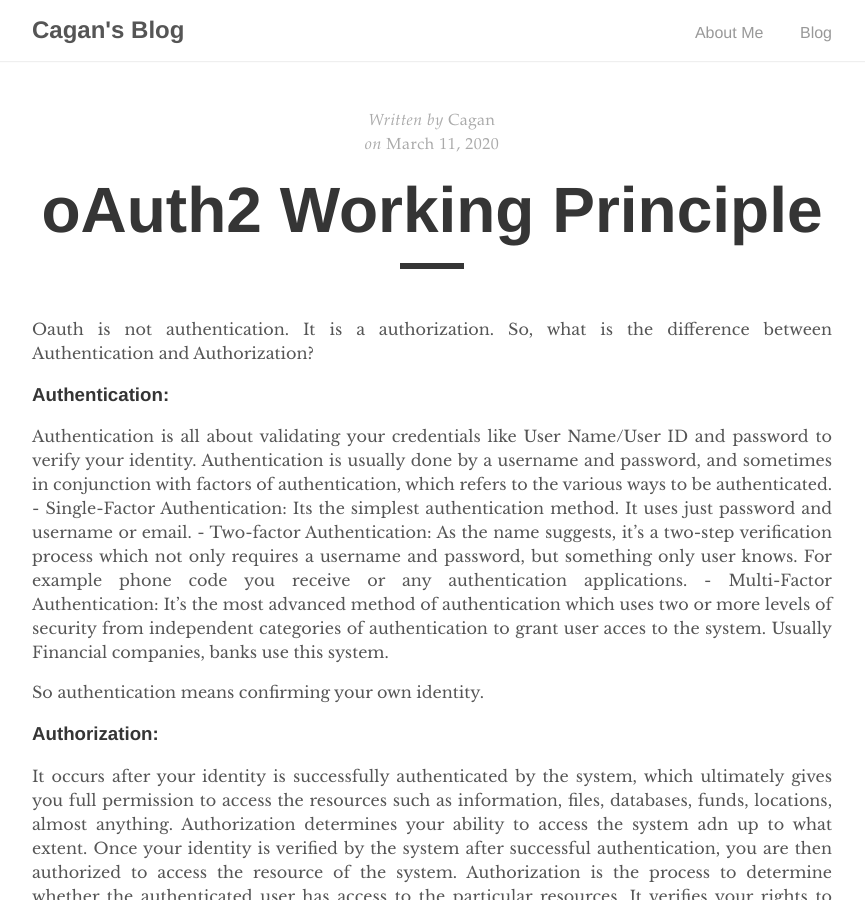
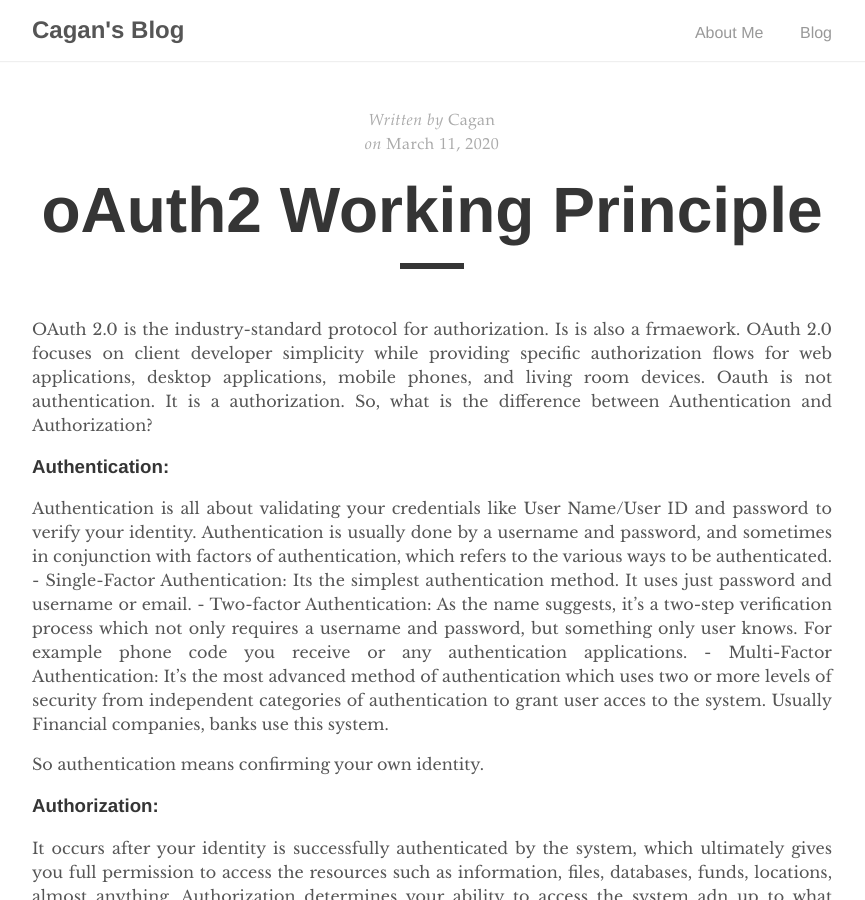
Before and after one commit to cagan/cagan.github.io, a Jekyll site: the page built from _posts/2020-03-11-How-Actually-oAuth-Works.md, in a window 1280 px wide and 900 px high. Shown: the whole window, without its empty margins (208-1073 px from the left). Built offline with Jekyll 4.4.1, drawn with Linux system fonts in a browser that asks for light colours.

```diff
--- a/_posts/2020-03-11-How-Actually-oAuth-Works.md
+++ b/_posts/2020-03-11-How-Actually-oAuth-Works.md
@@ -5,6 +5,8 @@ author: "Cagan"
 comments: false
 
 ---
+
+OAuth 2.0 is the industry-standard protocol for authorization. Is is also a frmaework. OAuth 2.0 focuses on client developer simplicity while providing specific authorization flows for web applications, desktop applications, mobile phones, and living room devices.
 Oauth is not authentication. It is a authorization. So, what is the difference between Authentication and Authorization?
 
 ### Authentication:
```
